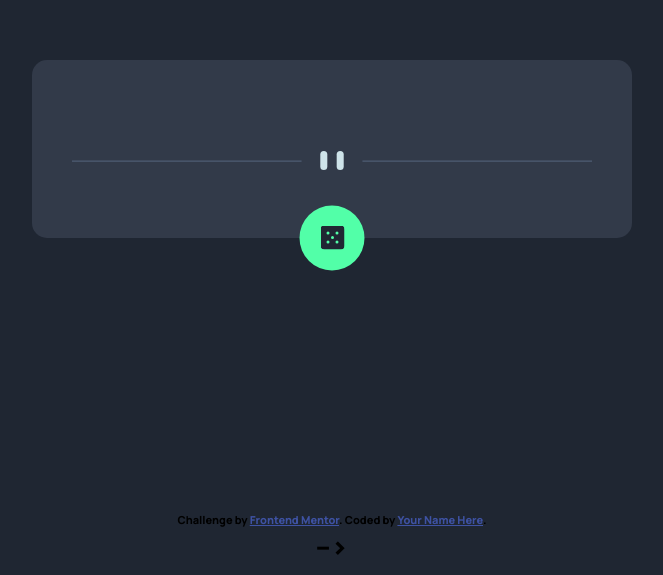
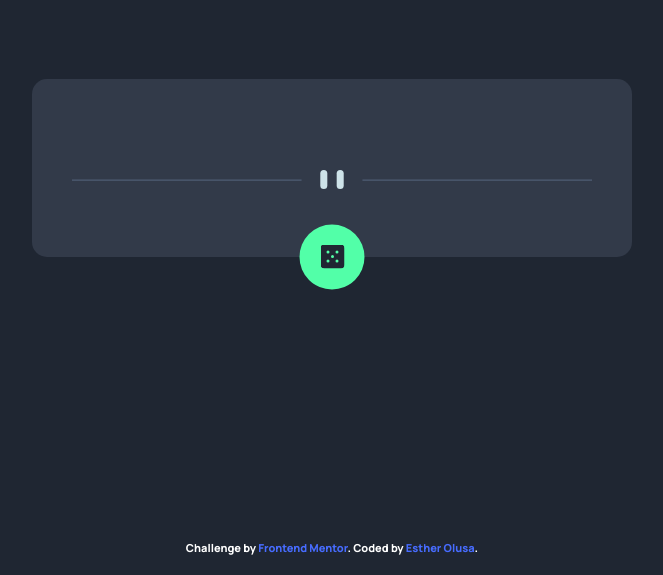
Before and after one commit to EstherOlusa/advice-generator-app, a plain HTML site: page index.html in a window 1280 px wide. Shown: the part 225-800 px from the top of the page, without its empty margins (308-971 px from the left). Drawn offline with Linux system fonts and the light colour scheme; no server answers.

Commit message:
active state completed

```diff
--- a/index.html
+++ b/index.html
@@ -21,15 +21,7 @@
     <title>Frontend Mentor | Advice generator app</title>
 
     <!-- Feel free to remove these styles or customise in your own stylesheet 👍 -->
-    <style>
-      .attribution {
-        font-size: 11px;
-        text-align: center;
-      }
-      .attribution a {
-        color: hsl(228, 45%, 44%);
-      }
-    </style>
+    <style></style>
   </head>
   <body>
     <div class="container">
@@ -49,9 +41,8 @@
       Challenge by
       <a href="https://www.frontendmentor.io?ref=challenge" target="_blank"
         >Frontend Mentor</a
-      >. Coded by <a href="#">Your Name Here</a>.
+      >. Coded by <a href="#">Esther Olusa</a>.
     </div>
-    -->
     <script src="app.js"></script>
   </body>
 </html>
--- a/main.css
+++ b/main.css
@@ -12,7 +12,7 @@ body {
   flex-direction: column;
   align-items: center;
   justify-content: center;
-  padding: 10px;
+  padding: 20px;
 }
 .container {
   background-color: hsl(217, 19%, 24%);
@@ -58,6 +58,18 @@ p {
   bottom: 0;
   left: 50%;
   transform: translate(-50%, 50%);
+  cursor: pointer;
+  transition: 0.2s all;
 }
-@media (min-width: 600px) {
+.border-icon:hover {
+  box-shadow: 0 0 20px 1px #52ffa8;
 }
+.attribution {
+  font-size: 11px;
+  text-align: center;
+  color: #fff;
+}
+.attribution a {
+  color: hsl(228, 100%, 64%);
+  text-decoration: none;
+}
```
